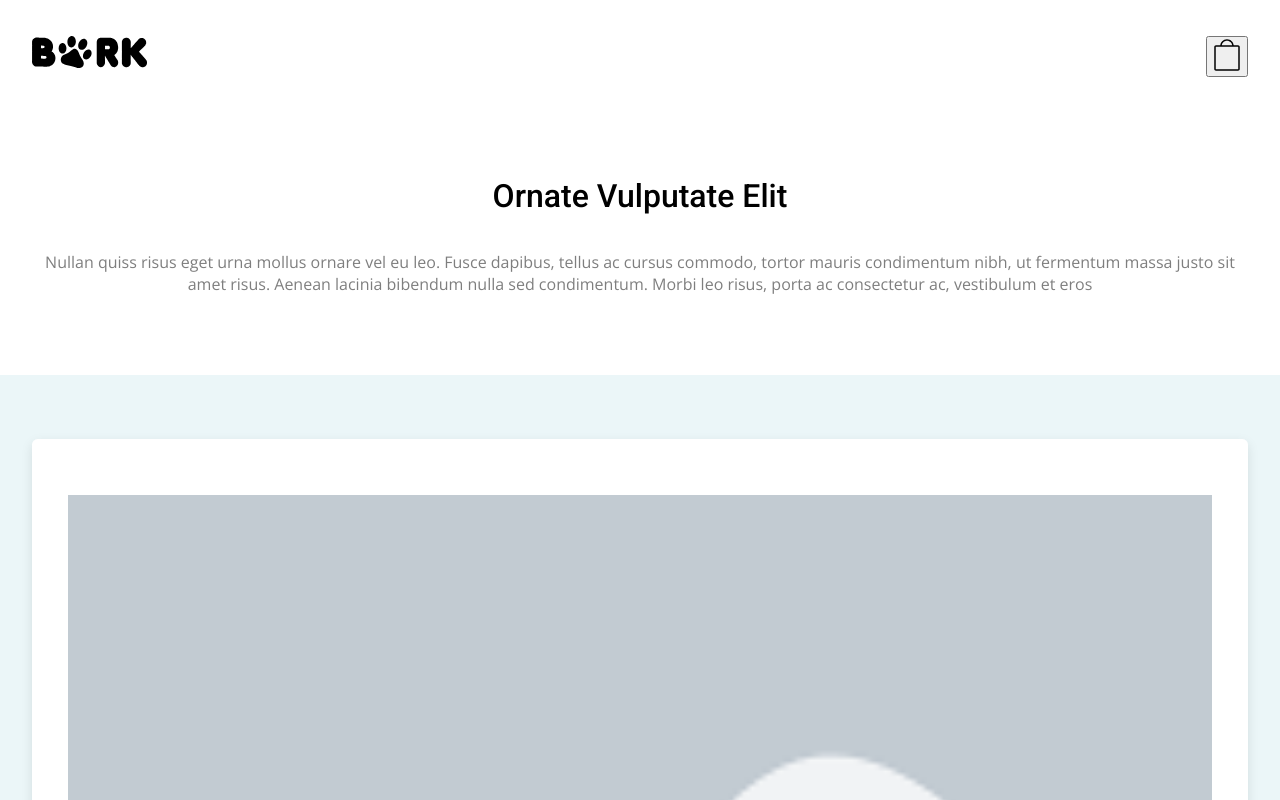
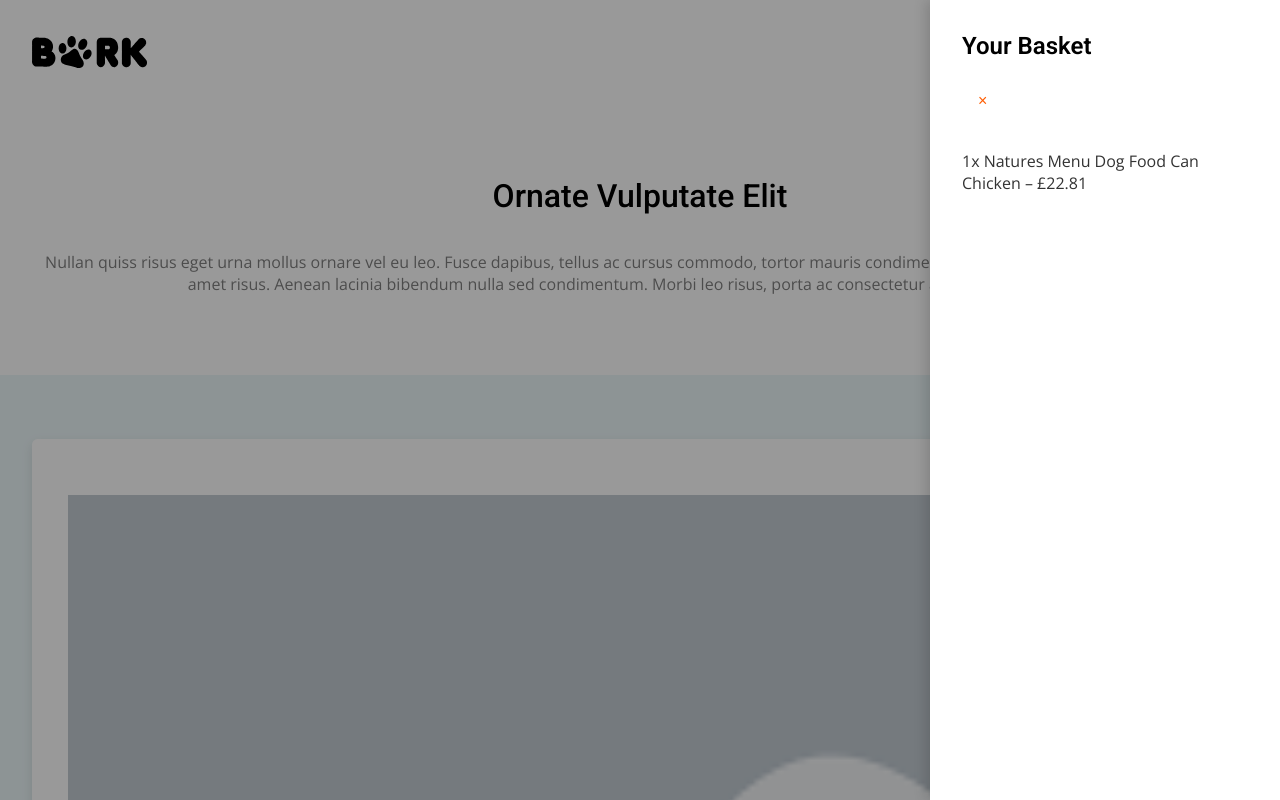
Before and after one commit to ConnorKnight1/IDHL-Technical, a website built with webpack: page src/index.html in a window 1280 px wide. Both pictures are taken after a click on the button "Open Cart". Shown: the top 800 px of the page. Built offline with nearby package versions, Linux system fonts and the light colour scheme.

Commit message:
WIP - Added Cart Functionality (tweak timings and abstract out of index.js)

```diff
--- a/src/index.html
+++ b/src/index.html
@@ -38,7 +38,9 @@
     </header>
     <!-- Header Partial End -->
 
-    <main>
+    <main
+        class="section__container"
+    >
       <!-- Content Copy Column Partial Start -->
       <section
         class="content__copy block-spacing fluid-container"
@@ -97,6 +99,20 @@
 
     </main>
 
+    <!-- Slide-Out Cart -->
+    <aside class="cart-overlay" id="cartOverlay">
+      <div class="cart-panel" id="cartPanel">
+        <div class="cart-panel__header">
+          <h2>Your Basket</h2>
+          <button id="closeCart" aria-label="Close Cart">&times;</button>
+        </div>
+        <div class="cart-panel__content">
+          <p>1x Natures Menu Dog Food Can Chicken – £22.81</p>
+          <!-- Pre-populated content -->
+        </div>
+      </div>
+    </aside>
+
   </body>
 
 
--- a/src/js/index.js
+++ b/src/js/index.js
@@ -1,3 +1,43 @@
 import '../styles/main.scss';
 
 console.log('Webpack + Sass setup complete');
+
+// TODO Abstract out into a loadModules.
+
+const addToBagButton = document.querySelector('.product-button');
+const navCartButton = document.querySelector('.navbar__cart-button');
+const cartOverlay = document.getElementById('cartOverlay');
+const cartPanel = document.getElementById('cartPanel');
+const closeCartButton = document.getElementById('closeCart');
+
+function openCart(withDelay = false) {
+    if (withDelay) {
+        addToBagButton.disabled = true;
+        addToBagButton.innerHTML = '<span>Loading...</span>';
+
+        setTimeout(() => {
+            cartOverlay.classList.add('active');
+            cartPanel.classList.add('open');
+            addToBagButton.disabled = false;
+            addToBagButton.innerHTML = '<span>Add to bag</span>';
+        }, 1000);
+    } else {
+        cartOverlay.classList.add('active');
+        cartPanel.classList.add('open');
+    }
+}
+
+function closeCart() {
+    cartPanel.classList.remove('open');
+    setTimeout(() => cartOverlay.classList.remove('active'), 300);
+}
+
+addToBagButton.addEventListener('click', () => openCart(true));
+navCartButton.addEventListener('click', () => openCart(false));
+closeCartButton.addEventListener('click', closeCart);
+
+cartOverlay.addEventListener('click', (e) => {
+    if (e.target === cartOverlay) {
+        closeCart();
+    }
+});
--- /dev/null
+++ b/src/styles/cart.scss
@@ -0,0 +1,65 @@
+// cart.scss
+
+.cart-overlay {
+  position: fixed;
+  top: 0;
+  left: 0;
+  width: 100vw;
+  height: 100vh;
+  background-color: rgba(0, 0, 0, 0.4);
+  opacity: 0;
+  pointer-events: none;
+  transition: opacity 0.8s ease;
+  z-index: 999;
+}
+
+.cart-overlay.active {
+  opacity: 1;
+  pointer-events: all;
+}
+
+.cart-panel {
+  position: fixed;
+  top: 0;
+  right: -100%;
+  width: 350px;
+  max-width: 90%;
+  height: 100%;
+  background-color: #ffffff;
+  box-shadow: -4px 0 12px rgba(0, 0, 0, 0.15);
+  transition: right 0.8s ease;
+  z-index: 1000;
+  display: flex;
+  flex-direction: column;
+  padding: 2rem;
+  overflow-y: auto;
+}
+
+.cart-panel.open {
+  right: 0;
+}
+
+.cart-panel h2 {
+  margin: 0 0 1.5rem 0;
+  font-family: var(--font-family-roboto);
+  font-weight: 600;
+  font-size: 1.5rem;
+}
+
+.cart-panel p {
+  font-family: var(--font-family-sans);
+  font-size: 1rem;
+  color: #333;
+}
+
+#closeCart {
+  align-self: flex-end;
+  background: none;
+  border: none;
+  font-size: 1rem;
+  cursor: pointer;
+  color: var(--primary-color);
+  padding: 0.5rem 1rem;
+  margin-bottom: 1rem;
+  text-transform: uppercase;
+}
--- a/src/styles/main.scss
+++ b/src/styles/main.scss
@@ -2,6 +2,7 @@
 @use 'header';
 @use 'content-copy';
 @use 'product-card';
+@use 'cart';
 
 @import url('https://fonts.googleapis.com/css2?family=Open+Sans:ital,wght@0,300..800;1,300..800&family=Roboto:ital,wght@0,100..900;1,100..900&display=swap');
 
```
